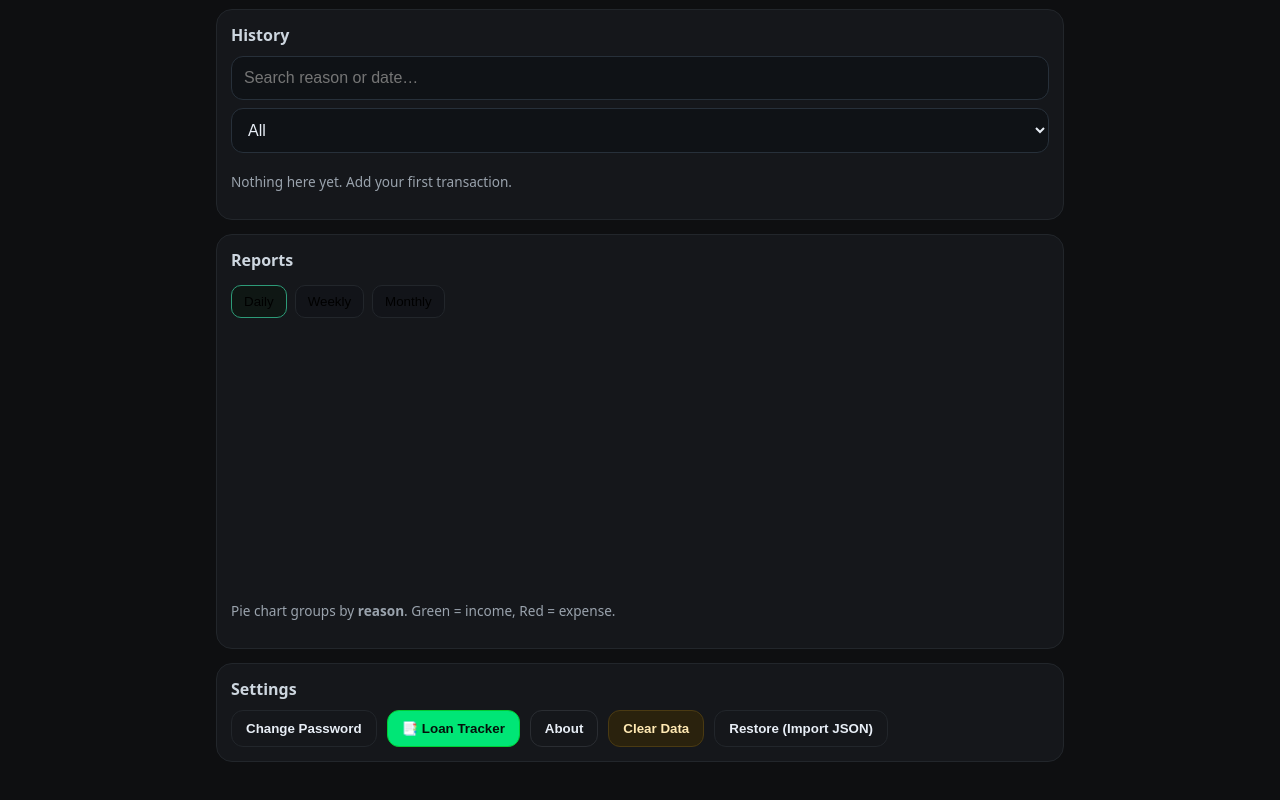
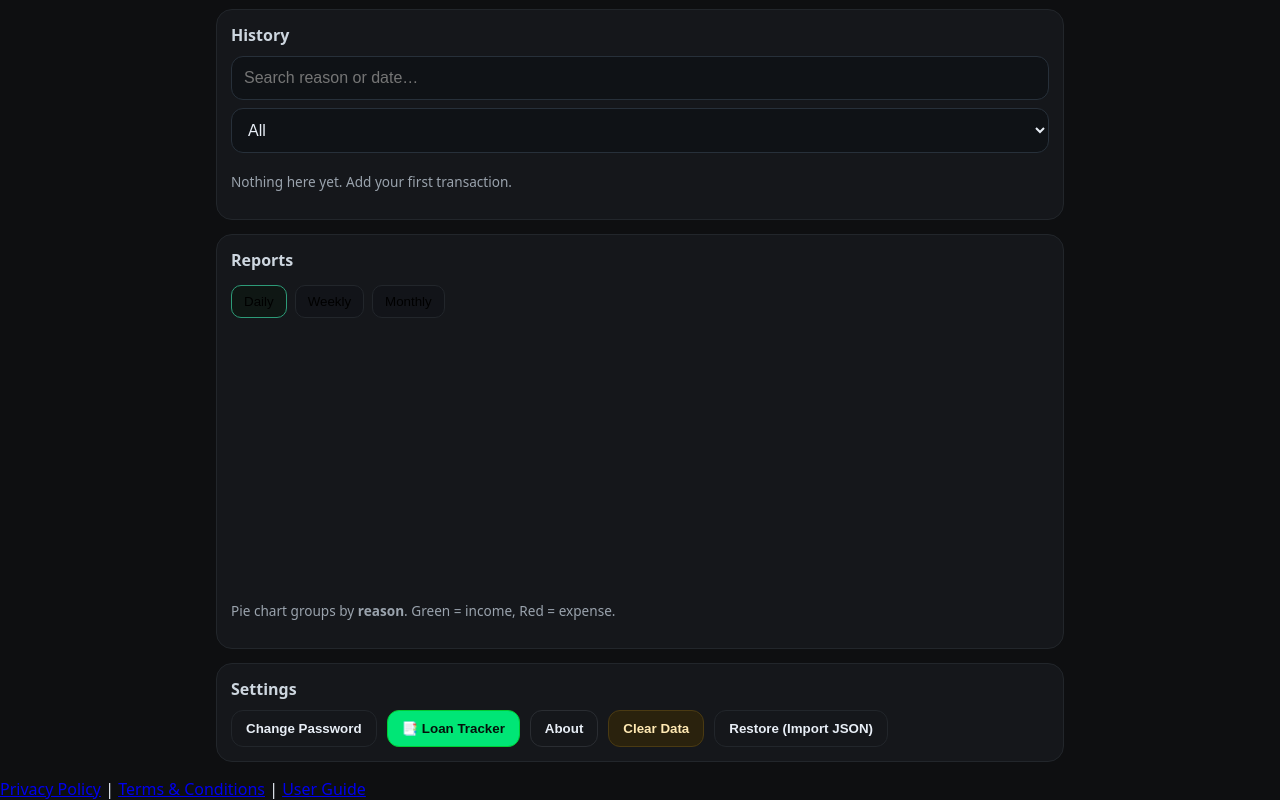
Before and after one commit to rickykayizzi/Quiet-cash-, a plain HTML site: page index.html in a window 1280 px wide. Shown: the part 771-1571 px from the top of the page. Before the commit the page ends 1549 px from the top, so only its background shows below. Drawn offline with nearby package versions, Linux system fonts and the light colour scheme.

Commit message:
Update index.html

```diff
--- a/index.html
+++ b/index.html
@@ -921,5 +921,10 @@ renderAll();
 
 /* End of file */
 </script>
+<footer>
+  <a href="privacy.html">Privacy Policy</a> |
+  <a href="terms.html">Terms & Conditions</a> |
+  <a href="guide.html">User Guide</a>
+</footer>
 </body>
 </html>
```
